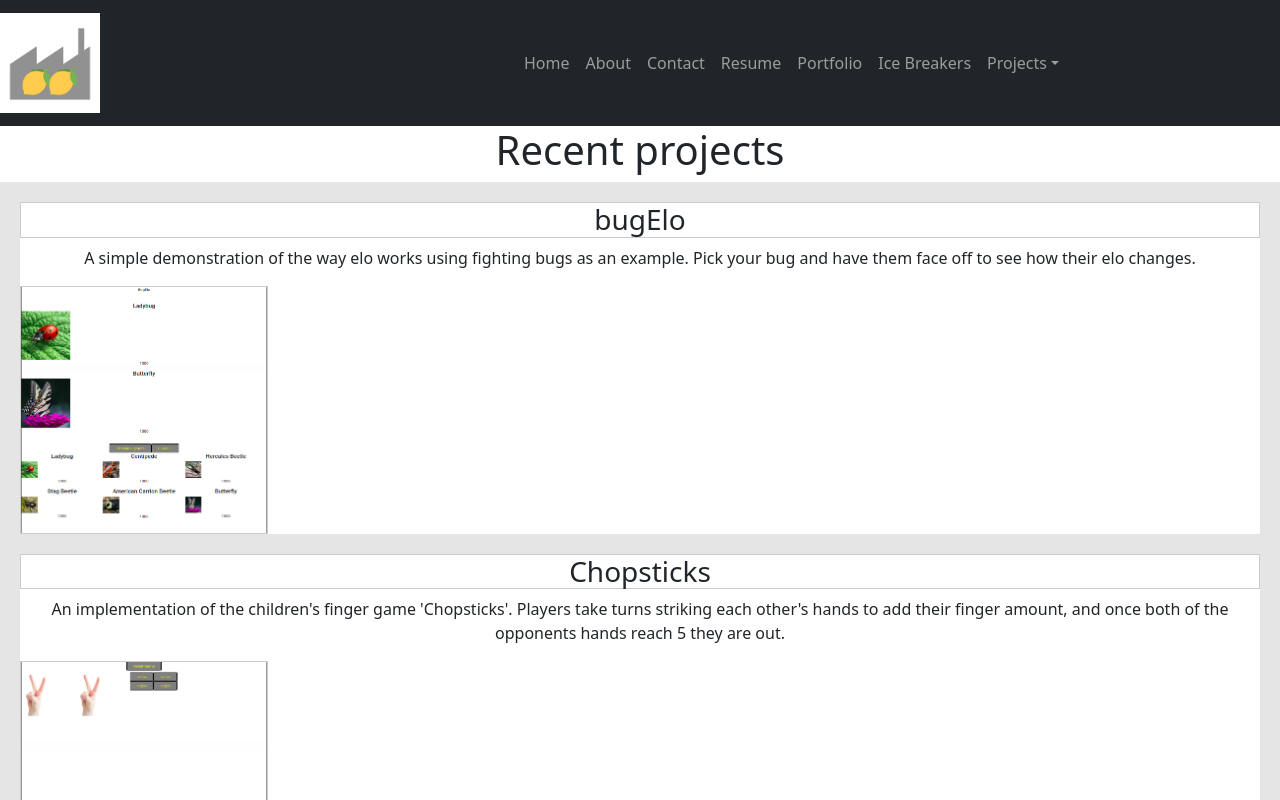
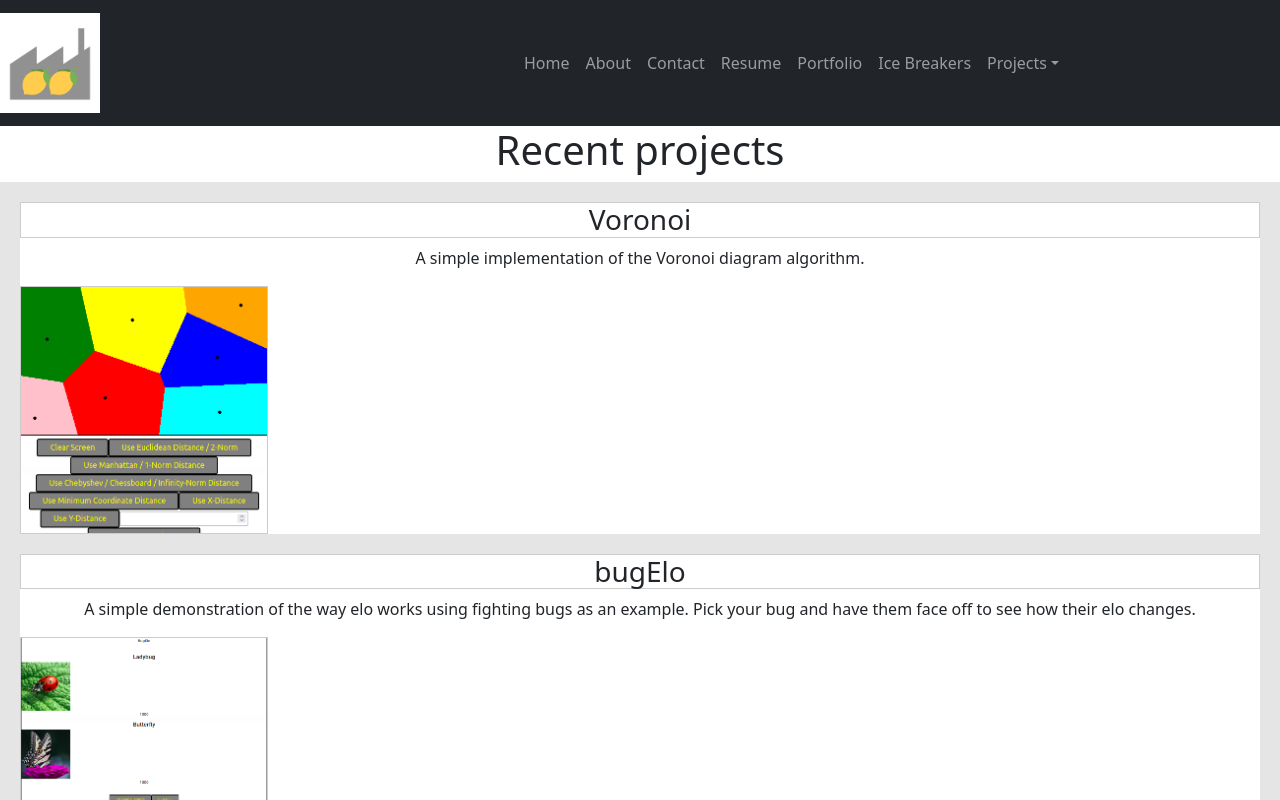
Before and after one commit to rkimpins/lemoncorp, a React (Create React App) app: page / in a window 1280 px wide. Shown: the top 800 px of the page. Built offline with nearby package versions, Linux system fonts and the light colour scheme.

Commit message:
Added Voronoi to the recent projects page

```diff
--- a/src/components/Home/Home.js
+++ b/src/components/Home/Home.js
@@ -6,6 +6,7 @@ import chopsticksScreenshot from '../../images/ProjectScreenshot/chopsticks.png'
 import integerSequencesScreenshot from '../../images/ProjectScreenshot/integerSequences.png';
 import Phase10Screenshot from '../../images/ProjectScreenshot/phase10.png';
 import warScreenshot from '../../images/ProjectScreenshot/war.png';
+import voronoi from '../../images/ProjectScreenshot/voronoi.png';
 
 import classes from './Home.module.css';
 
@@ -13,6 +14,12 @@ const home = () => (
     <div className={classes.Home}>
         <h1 className={classes.Home}>Recent projects</h1>
         <div className={classes.Home}>
+            <ProjectCard
+                title="Voronoi"
+                description="A simple implementation of the Voronoi diagram algorithm."
+                image={voronoi}
+                link="Voronoi"
+            />
             <ProjectCard
                 title="bugElo"
                 description="A simple demonstration of the way elo works using fighting bugs as an example. Pick your bug and have them face off to see how their elo changes."
```
Also changed, not shown: src/images/ProjectScreenshot/voronoi.png (added).
